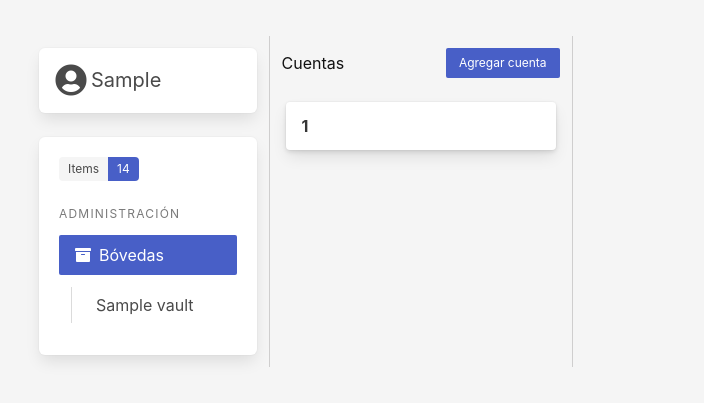
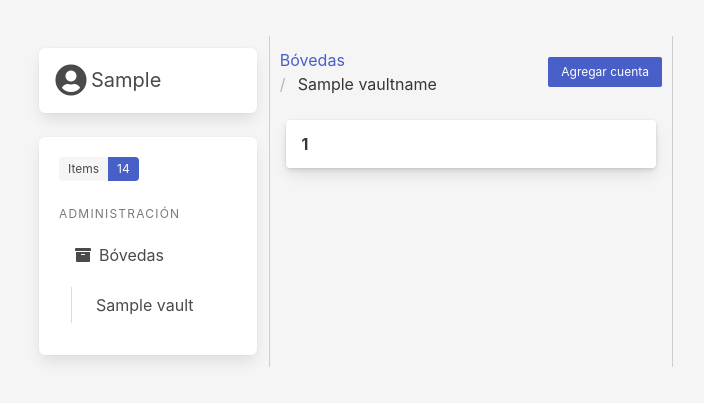
Before and after one commit to yvanvrela/11Pass, a Flask app: template app/templates/account.html in a window 1280 px wide. Shown: the part 52-461 px from the top of the page, without its empty margins (9-713 px from the left). Run offline with Flask 2, Linux system fonts and the light colour scheme; the template is opened without the code that fills it: values that come from a table or form of the project are taken from there, most other values are stand-ins (such as "Sample title", 1, 10 or a date in 2020); some libraries are stand-ins or nearby versions.

Commit message:
Route search  accounts by id vault

```diff
--- a/app/templates/account.html
+++ b/app/templates/account.html
@@ -53,10 +53,24 @@ Cuentas
 </div>
 
 <div class="columns is-centered is-vcentered">
-    <div class="column">
-        <p class="subtitle is-6 has-text-black-bis">
+    <div class="column is-8-desktop ">
+        <!-- <p class="subtitle is-6 has-text-black-bis">
             Cuentas
-        </p>
+        </p> -->
+        <nav class="breadcrumb " aria-label="breadcrumbs">
+            <ul>
+                <li>
+                    <a href="{{ url_for('home') }}">
+                        Bóvedas
+                    </a>
+                </li>
+                <li class="is-active">
+                    <a href="#" aria-current="page">
+                        {{vaultname[0].capitalize()}}
+                    </a>
+                </li>
+            </ul>
+        </nav>
     </div>
     <div class="column has-text-right">
         <button class="js-modal-trigger button is-small is-link" data-target="modal-js-example">
--- a/app/templates/layout.html
+++ b/app/templates/layout.html
@@ -51,7 +51,7 @@
             <div class="vertical-line">
             </div>
 
-            <div class="column  is-one-quarter-desktop ">
+            <div class="column  is-one-third-desktop ">
                 {% block content %}
 
                 {% endblock %}
--- a/app/templates/menu.html
+++ b/app/templates/menu.html
@@ -23,7 +23,7 @@
         </p>
         <ul class="menu-list">
             <li>
-                <a class="is-active" href="{{ url_for('home') }}">
+                <a href="{{ url_for('home') }}">
                     <span class="icon-text">
                         <span class="icon">
                             <i class="fas fa-archive"></i>
@@ -36,7 +36,7 @@
                 <ul>
                     {% for vault in vaults  %}
                     <li>
-                        <a>
+                        <a href="{{ url_for('account', id_vault=vault[0]) }}">
                             {{ vault[1] }}
                         </a>
                     </li>
--- a/main.py
+++ b/main.py
@@ -6,7 +6,7 @@ from app import create_app
 from flask_login import login_required, current_user
 
 from app.forms import AccountForm, VaultForm
-from app.sql_services import add_account, add_vault, all_account, get_accounts, get_vaults
+from app.sql_services import add_account, add_vault, all_account, get_accounts, get_vault_name, get_vaults
 
 app = create_app()
 
@@ -84,6 +84,7 @@ def account(id_vault):
         'accounts': get_accounts(id_vault=id_vault),
         'vaults': get_vaults(),
         'id_vault': id_vault,
+        'vaultname': get_vault_name(id_vault=id_vault),
         'account_form': account_form,
     }
 
@@ -97,6 +98,7 @@ def add_account():
     account_form = AccountForm()
 
     id_vault_reference = account_form.id_vault.data
+    vaultname = get_vault_name(id_vault=id_vault_reference)
 
     if account_form.validate_on_submit():
 
@@ -107,4 +109,4 @@ def add_account():
                     description=account_form.description.data)
         flash('Cuenta agregada', 'info')
 
-        return redirect(url_for(account, id_vault_reference))
+        return redirect(url_for(account, id_vault_reference, vaultname))
```
Also changed, not shown: app/sql_services.py (+14 -0 lines).
